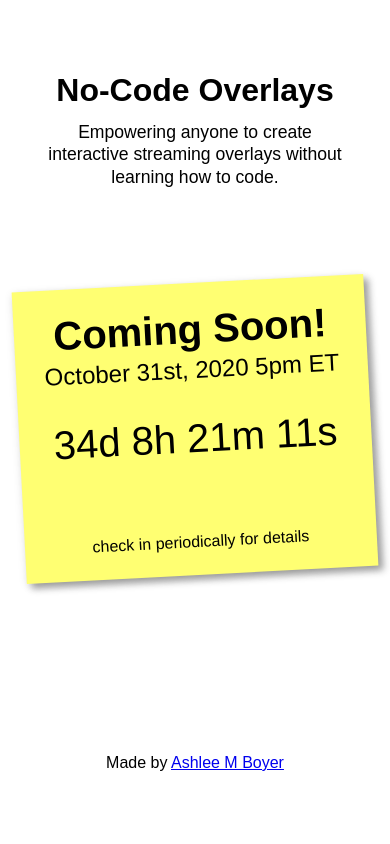
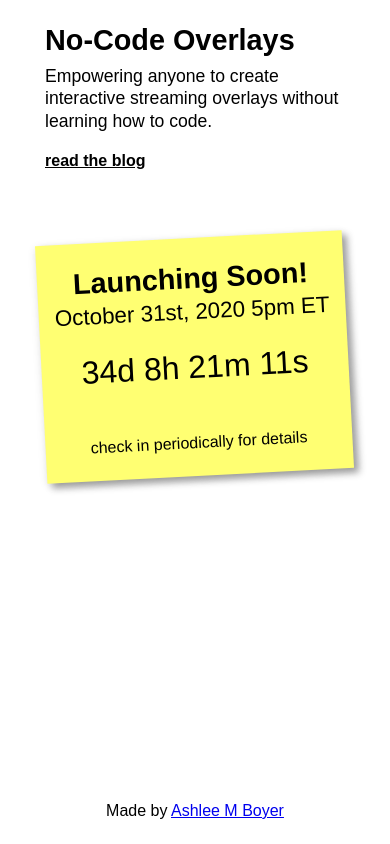
Before and after one commit to NoCodeOverlays/nocodeoverlays.com, a Next.js app: page / in a window 390 px wide. Built offline with nearby package versions, Linux system fonts and the light colour scheme.

Commit message:
Adding a link to the blog page and laying out home page differently

```diff
--- a/pages/index.js
+++ b/pages/index.js
@@ -1,5 +1,6 @@
 import { useState } from "react";
 import Head from "next/head";
+import Link from "next/link";
 
 import styles from "../stylesheets/pages.module.scss";
 
@@ -32,29 +33,47 @@ const HomePage = () => {
         <meta name="viewport" content="width=device-width, initial-scale=1.0" />
       </Head>
       <div>
-        <div className={styles["Home--header"]}>
+        <div>
+          <header>
+            <div>
+              <Link href="/">
+                <a>
                   <h1>No-Code Overlays</h1>
+                </a>
+              </Link>
               <p>
-            Empowering anyone to create interactive streaming overlays without
-            learning how to code.
+                Empowering anyone to create interactive streaming overlays
+                without learning how to code.
               </p>
+
+              <nav>
+                <ul>
+                  <li>
+                    <Link href="/blog">
+                      <a>read the blog</a>
+                    </Link>
+                  </li>
+                </ul>
+              </nav>
             </div>
-
-        <div className={styles["Home--body"]}>
+          </header>
+          <main>
             <div>
-            <h2>Coming Soon!</h2>
+              <div>
+                <h2>Launching Soon!</h2>
                 <p>October 31st, 2020 5pm ET</p>
                 <p>{timeLeft}</p>
                 <p>check in periodically for details</p>
               </div>
             </div>
-
-        <div className={styles["Home--footer"]}>
+          </main>
+        </div>
+        <footer>
           Made by{" "}
           <a href="https://twitter.com/ashleemboyer" target="_blank">
             Ashlee M Boyer
           </a>
-        </div>
+        </footer>
       </div>
     </div>
   );
--- a/stylesheets/global.scss
+++ b/stylesheets/global.scss
@@ -7,11 +7,18 @@
   font-family: Arial, Helvetica, sans-serif;
 }
 
-body {
-  height: 100vh;
-  padding: $body-padding;
+html {
+  width: 100%;
+  height: 100%;
 
-  div#__next {
+  body {
+    width: 100%;
     height: 100%;
+    padding: $body-padding;
+
+    div#__next {
+      width: 100%;
+      height: 100%;
+    }
   }
 }
--- a/stylesheets/pages.module.scss
+++ b/stylesheets/pages.module.scss
@@ -1,52 +1,95 @@
 .Home {
+  width: 100%;
   height: 100%;
   display: flex;
   justify-content: center;
   align-items: center;
 
   & > div {
+    width: 100%;
     height: 100%;
-    max-height: 700px;
     display: flex;
     flex-direction: column;
     justify-content: space-between;
     text-align: center;
+
+    & > div {
+      height: 500px;
+      max-width: 1000px;
+      margin: 0 auto;
+      display: flex;
+      justify-content: space-between;
+
+      header {
+        width: 45%;
+        text-align: left;
+        display: flex;
+        justify-content: center;
+        align-items: center;
+        margin-right: 100px;
+
+        a {
+          text-decoration: none;
+
+          h1 {
+            margin-bottom: 8px;
+            color: black;
           }
-
-  &--header {
-    h1 {
-      margin-bottom: 12px;
         }
 
         p {
           max-width: 300px;
-      margin: 0 auto;
+          margin-bottom: 20px;
           font-size: 1.1rem;
           line-height: 1.4rem;
         }
+
+        nav {
+          ul {
+            list-style: none;
+
+            li {
+              display: inline-block;
+
+              a {
+                text-decoration: underline;
+                color: black;
+                cursor: pointer;
+                font-weight: bold;
+              }
+            }
+          }
+        }
       }
 
-  &--body {
+      main {
+        width: 50%;
+        min-width: 260px;
+        display: flex;
+        justify-content: center;
+        align-items: center;
+
+        & > div {
           padding: 24px 16px;
-    margin-bottom: 10vh;
           background-color: #ffff72;
           box-shadow: 5px 5px 7px rgba(33, 33, 33, 0.4),
             0px 2px 8px rgba(33, 33, 33, 0.1);
           transform: rotate(-3deg);
+        }
 
         h2 {
-      font-size: 2.5rem;
+          font-size: 2.4rem;
           margin-bottom: 4px;
         }
 
         p {
-      min-width: 320px;
-      font-size: 1.5rem;
+          width: 100%;
+          font-size: 1.4rem;
         }
 
         p:nth-child(3) {
           margin-top: 32px;
-      font-size: 2.5rem;
+          font-size: 2.4rem;
         }
 
         p:last-child {
@@ -54,4 +97,47 @@
           font-size: 1rem;
         }
       }
+
+      @media (max-width: 830px) {
+        flex-direction: column;
+        align-items: center;
+        justify-content: start;
+        margin-bottom: 72px;
+
+        header {
+          width: 100%;
+          margin-bottom: 8vh;
+          margin-right: 0px;
+
+          a {
+            h1 {
+              font-size: 1.8rem;
             }
+          }
+        }
+
+        main {
+          width: 100%;
+
+          h2 {
+            font-size: 1.8rem;
+          }
+
+          p {
+            font-size: 1.4rem;
+          }
+
+          p:nth-child(3) {
+            margin-top: 24px;
+            font-size: 2rem;
+          }
+
+          p:last-child {
+            margin-top: 48px;
+            font-size: 1rem;
+          }
+        }
+      }
+    }
+  }
+}
```
Lines whose indentation alone changed are shown as unchanged.
